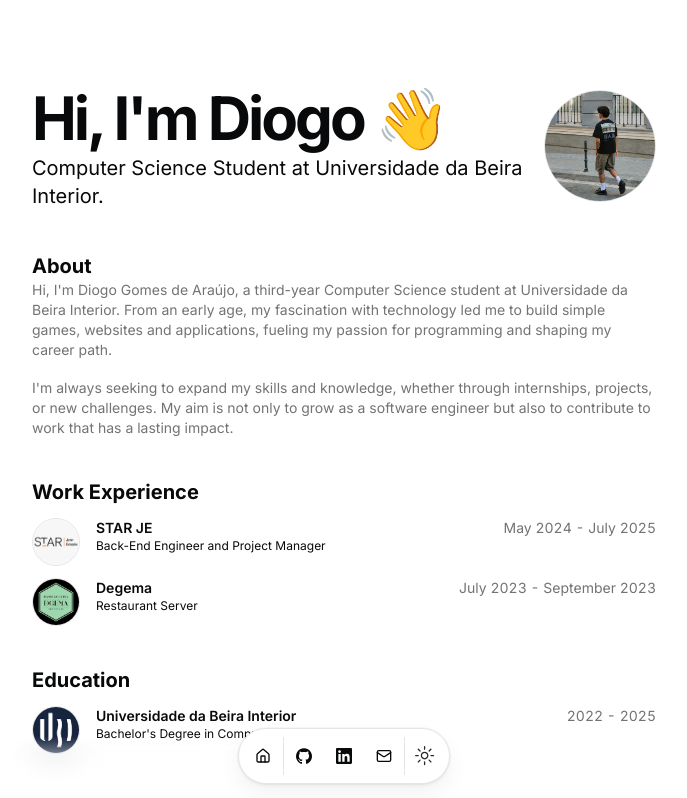
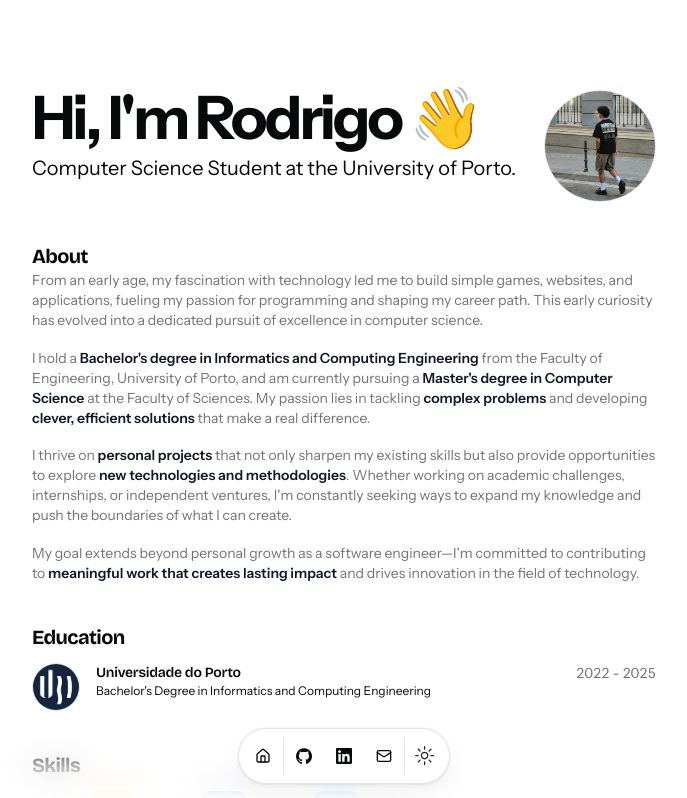
Before and after one commit to rodrigoaraujo9/portfolio, a Next.js app: page / in a window 1280 px wide. Shown: the top 798 px of the page, without its empty margins (296-983 px from the left). Built offline with nearby package versions, Linux system fonts and the light colour scheme.

Commit message:
changed fonts and changed data

```diff
--- a/src/app/globals.css
+++ b/src/app/globals.css
@@ -1,3 +1,5 @@
+@import url('https://fonts.googleapis.com/css2?family=Bricolage+Grotesque:opsz,wght@12..96,200..800&family=Instrument+Sans:ital,wght@0,400;0,500;0,600;0,700;1,400;1,500;1,600;1,700&family=JetBrains+Mono:ital,wght@0,100..800;1,100..800&family=Manrope:wght@200..800&display=swap');
+
 @tailwind base;
 @tailwind components;
 @tailwind utilities;
@@ -33,6 +35,12 @@
       --ring: 0 0% 3.9%;
 
       --radius: 0.5rem;
+
+      /* Custom font families */
+      --font-heading: 'Bricolage Grotesque', -apple-system, BlinkMacSystemFont, 'Segoe UI', sans-serif;
+      --font-body: 'Instrument Sans', -apple-system, BlinkMacSystemFont, 'Segoe UI', sans-serif;
+      --font-alt: 'Manrope', -apple-system, BlinkMacSystemFont, 'Segoe UI', sans-serif;
+      --font-mono: 'JetBrains Mono', 'Fira Code', 'Cascadia Code', Consolas, monospace;
     }
 
     .dark {
@@ -72,6 +80,47 @@
     }
     body {
       @apply bg-background text-foreground;
+      font-family: var(--font-body);
+      font-feature-settings: 'rlig' 1, 'calt' 1;
+    }
+
+    /* Override Tailwind's default fonts */
+    .font-sans {
+      font-family: var(--font-body) !important;
+    }
+
+    .font-mono {
+      font-family: var(--font-mono) !important;
+    }
+
+    /* Heading font styling */
+    h1, h2, h3, h4, h5, h6 {
+      font-family: var(--font-heading);
+      font-weight: 600;
+      letter-spacing: -0.02em;
+    }
+
+    h1 {
+      font-weight: 700;
+      letter-spacing: -0.04em;
+    }
+
+    h2 {
+      font-weight: 650;
+      letter-spacing: -0.03em;
+    }
+
+    /* Alternative font class for special sections */
+    .font-tech {
+      font-family: var(--font-alt);
+      font-weight: 500;
+      letter-spacing: -0.01em;
+    }
+
+    /* Code and monospace styling */
+    code, kbd, samp, pre {
+      font-family: var(--font-mono);
+      font-feature-settings: 'liga' 1, 'calt' 1;
     }
   }
 
@@ -89,6 +138,7 @@
 
   code {
     @apply text-sm md:text-base !leading-loose;
+    font-family: var(--font-mono);
   }
 
   pre > code {
@@ -142,3 +192,20 @@ code[data-line-numbers-max-digits="2"] > [data-line]::before {
 code[data-line-numbers-max-digits="3"] > [data-line]::before {
   width: 3rem;
 }
+
+/* Utility classes for different font styles */
+.font-heading {
+  font-family: var(--font-heading);
+}
+
+.font-body {
+  font-family: var(--font-body);
+}
+
+.font-alt {
+  font-family: var(--font-alt);
+}
+
+.font-mono {
+  font-family: var(--font-mono);
+}
--- a/src/app/page.tsx
+++ b/src/app/page.tsx
@@ -49,31 +49,6 @@ export default function Page() {
             {DATA.summary}
           </Markdown>
         </BlurFade>
-      </section>
-      <section id="work">
-        <div className="flex min-h-0 flex-col gap-y-3">
-          <BlurFade delay={BLUR_FADE_DELAY * 5}>
-            <h2 className="text-xl font-bold">Work Experience</h2>
-          </BlurFade>
-          {DATA.work.map((work, id) => (
-            <BlurFade
-              key={work.company}
-              delay={BLUR_FADE_DELAY * 6 + id * 0.05}
-            >
-              <ResumeCard
-                key={work.company}
-                logoUrl={work.logoUrl}
-                altText={work.company}
-                title={work.company}
-                subtitle={work.title}
-                href={work.href}
-                badges={work.badges}
-                period={`${work.start} - ${work.end ?? "Present"}`}
-                description={work.description}
-              />
-            </BlurFade>
-          ))}
-        </div>
       </section>
       <section id="education">
         <div className="flex min-h-0 flex-col gap-y-3">
@@ -127,7 +102,7 @@ export default function Page() {
                   Check out my latest work
                 </h2>
                 <p className="text-muted-foreground md:text-xl/relaxed lg:text-base/relaxed xl:text-xl/relaxed">
-                  I have worked on many projects from simple CLI tools to complex deployable applications. Here are the projects I enjoyed working on the most!
+                  I have worked on many projects from optimization problems to complex deployable websites. Here are the projects I enjoyed working on the most!
                 </p>
               </div>
             </div>
--- a/src/data/resume.tsx
+++ b/src/data/resume.tsx
@@ -2,38 +2,37 @@ import { Icons } from "@/components/icons";
 import { HomeIcon, NotebookIcon } from "lucide-react";
 
 export const DATA = {
-  name: "Diogo Araújo",
-  initials: "DA",
+  name: "Rodrigo Araújo",
+  initials: "RA",
   url: "https://dillion.io",
-  location: "Covilhã/Braga, Portugal",
+  location: "Porto/Braga, Portugal",
   locationLink: "https://www.google.com/maps/place/sanfrancisco",
-  description: "Computer Science Student at Universidade da Beira Interior.",
-  summary:
-    "Hi, I'm Diogo Gomes de Araújo, a third-year Computer Science student at Universidade da Beira Interior. From an early age, my fascination with technology led me to build simple games, websites and applications, fueling my passion for programming and shaping my career path.\n\nI'm always seeking to expand my skills and knowledge, whether through internships, projects, or new challenges. My aim is not only to grow as a software engineer but also to contribute to work that has a lasting impact.",
+  description: "Computer Science Student at the University of Porto.",
+  summary:"From an early age, my fascination with technology led me to build simple games, websites, and applications, fueling my passion for programming and shaping my career path. This early curiosity has evolved into a dedicated pursuit of excellence in computer science.\n\nI hold a **Bachelor's degree in Informatics and Computing Engineering** from the Faculty of Engineering, University of Porto, and am currently pursuing a **Master's degree in Computer Science** at the Faculty of Sciences. My passion lies in tackling **complex problems** and developing **clever, efficient solutions** that make a real difference.\n\nI thrive on **personal projects** that not only sharpen my existing skills but also provide opportunities to explore **new technologies and methodologies**. Whether working on academic challenges, internships, or independent ventures, I'm constantly seeking ways to expand my knowledge and push the boundaries of what I can create.\n\nMy goal extends beyond personal growth as a software engineer—I'm committed to contributing to **meaningful work that creates lasting impact** and drives innovation in the field of technology.",
   avatarUrl: "/me1.png",
   skillsImage: "/icons.svg",
   navbar: [{ href: "/", icon: HomeIcon, label: "Home" }],
   contact: {
-    email: "contact@diogoaraujo.com",
-    tel: "+351 914576371",
+    email: "contact@rodrigoaraujo.pt",
+    tel: "+351 914574743",
     social: {
       GitHub: {
         name: "GitHub",
-        url: "https://github.com/diogogomesaraujo",
+        url: "https://github.com/rodrigoaraujo9",
         icon: Icons.github,
 
         navbar: true,
       },
       LinkedIn: {
         name: "LinkedIn",
-        url: "https://www.linkedin.com/in/diogogomesaraujo/",
+        url: "https://www.linkedin.com/in/rodrigoaraujo9/",
         icon: Icons.linkedin,
 
         navbar: true,
       },
       Email: {
         name: "Send Email",
-        url: "mailto:contact@diogoaraujo.pro",
+        url: "mailto:contact@rodrigoaraujo.pt",
         icon: Icons.email,
 
         navbar: true,
@@ -42,36 +41,13 @@ export const DATA = {
   },
 
   work: [
-    {
-      company: "STAR JE",
-      href: "https://starje.pt/",
-      badges: [],
-      location: "Remote",
-      title: "Back-End Engineer and Project Manager",
-      logoUrl: "/starje.png",
-      start: "May 2024",
-      end: "July 2025",
-      description:
-        "As a backend engineer at Star JE, I built scalable and efficient solutions using Node.js and TypeScript, enhancing performance. I was also a recruter and managed different projects with multiple people.",
-    },
-    {
-      company: "Degema",
-      badges: [],
-      href: "https://degema.pt/",
-      location: "Remote",
-      title: "Restaurant Server",
-      logoUrl: "/degema.jpg",
-      start: "July 2023",
-      end: "September 2023",
-      description:
-        "As a waiter at Degema, I focused on teamwork and communication to ensure smooth service and a positive customer experience.",
-    },
+
   ],
   education: [
     {
-      school: "Universidade da Beira Interior",
-      href: "https://www.ubi.pt/en/",
-      degree: "Bachelor's Degree in Computer Science and Engineering",
+      school: "Universidade do Porto",
+      href: "https://www.up.pt/portal/pt/",
+      degree: "Bachelor's Degree in Informatics and Computing Engineering",
       logoUrl: "/ubi.png",
       start: "2022",
       end: "2025",
```
